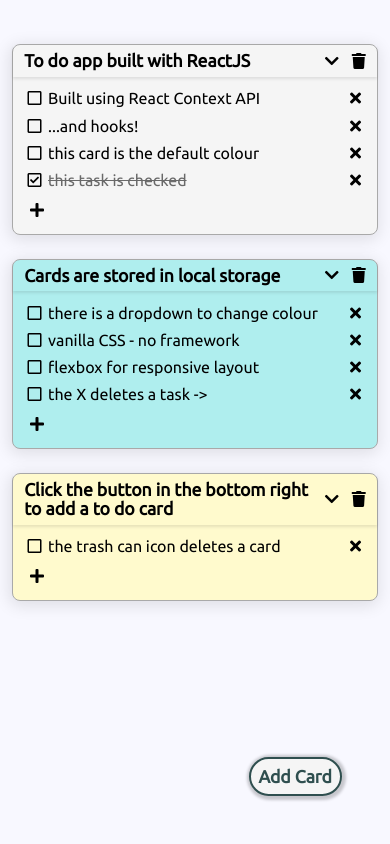
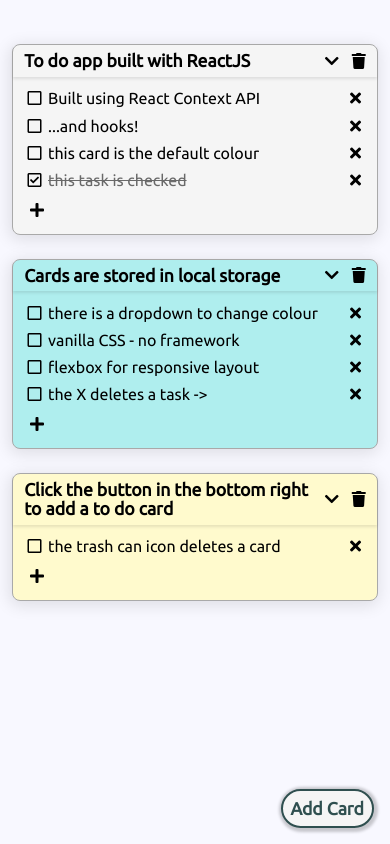
Before and after one commit to bushblade/react-todos-mark2, a React (Create React App) app: page / in a window 390 px wide. Built offline with nearby package versions, Linux system fonts and the light colour scheme.

Commit message:
mobile styling

```diff
--- a/src/App.css
+++ b/src/App.css
@@ -193,8 +193,8 @@
 .add-card-btn {
   outline: none;
   position: fixed;
-  bottom: 3rem;
-  right: 3rem;
+  bottom: 1rem;
+  right: 1rem;
   padding: 0.5rem;
   border: 2px solid DarkSlateGray;
   color: DarkSlateGray;
```
